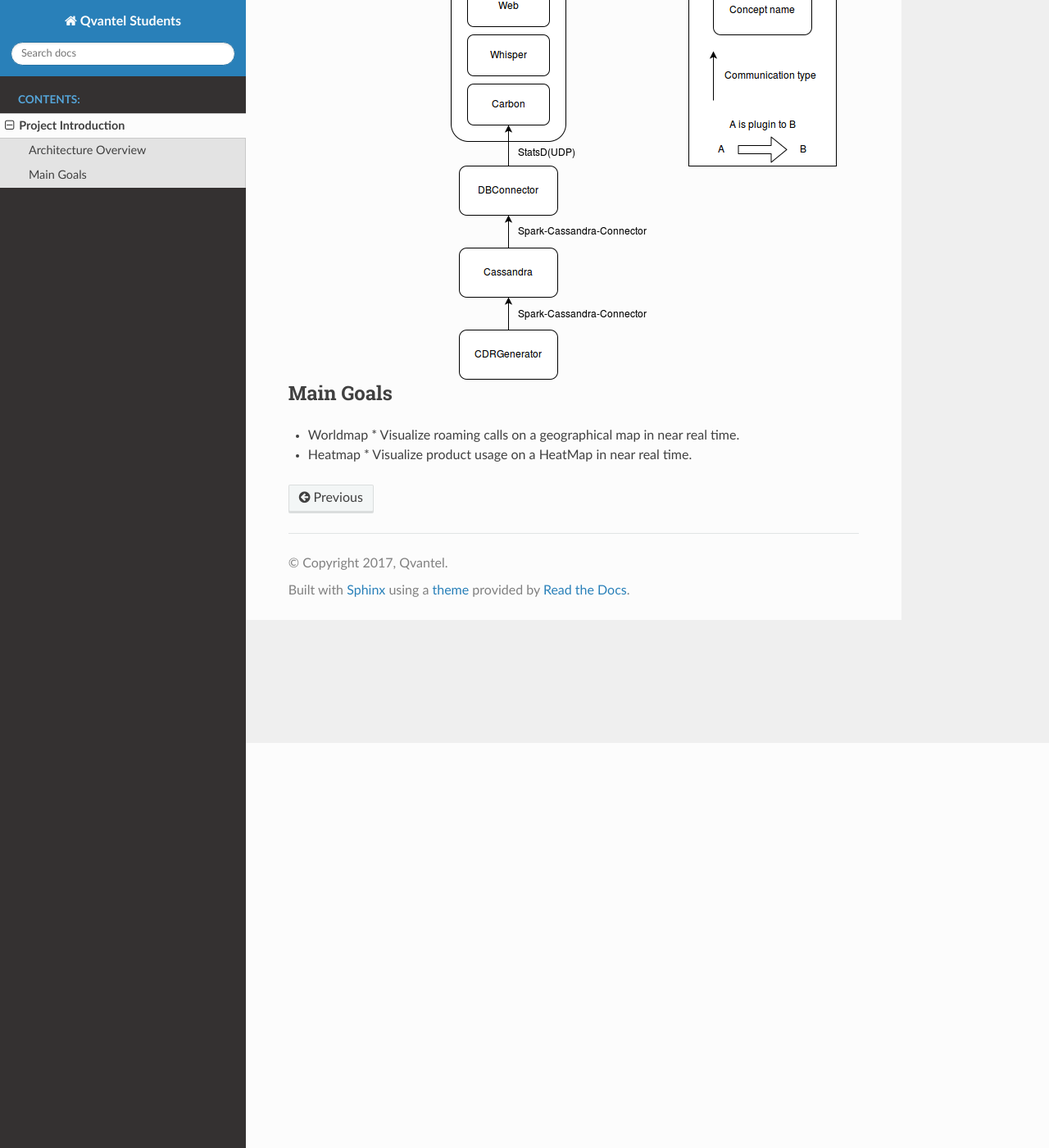
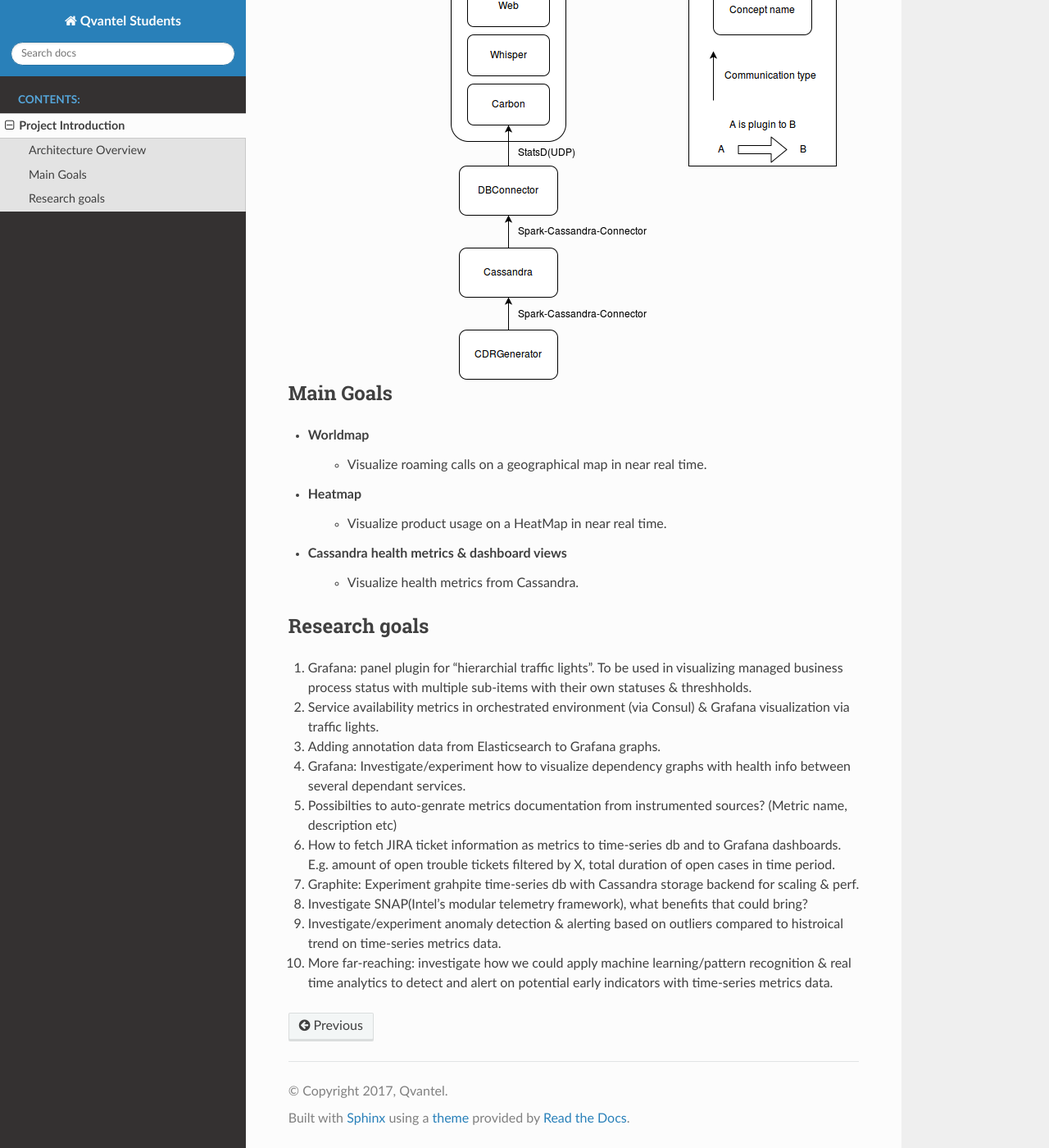
Before and after one commit to qvantel/orcd, a Sphinx documentation site: the page built from Documentation/docs/source/project_introduction.rst, in a window 1280 px wide and 1400 px high, scrolled down 494 px. Shown: the whole window at 82% size. Built offline with Sphinx 7.4.7 and the Read the Docs theme 2.0.0, drawn with Linux system fonts in a browser that asks for light colours; some of the changed text lies outside the part shown.

Commit message:
Added research goals to project introduction

```diff
--- a/Documentation/docs/source/project_introduction.rst
+++ b/Documentation/docs/source/project_introduction.rst
@@ -1,6 +1,6 @@
 Project Introduction
 ====================
-The aim of this project is to evaluate if it is possible to handle real-time data in a microservice environment. Fake generated CDR data will be "streamed" into a Cassandra database, the data will be fetched from the database and aggregated, the data will then be pushed into the time series database Graphite. To visualize the data, Grafana will be used.
+The aim of this project is to evaluate if it is possible to handle real-time data in a microservice environment. Fake generated CDR data will be "streamed" into a Cassandra database, the data will be fetched from the database and aggregated, the data will then be pushed into the time-series database Graphite. To visualize the data, Grafana will be used.
 
 =====================
 Architecture Overview
@@ -15,7 +15,27 @@
 Main Goals
 ==========
 
-*   Worldmap
+* Worldmap
     * Visualize roaming calls on a geographical map in near real time.
-*   Heatmap
+
+* Heatmap
     * Visualize product usage on a HeatMap in near real time.
+
+* Cassandra health metrics & dashboard views
+    * Visualize health metrics from Cassandra.
+
+
+==============
+Research goals
+==============
+
+1. Grafana: panel plugin for "hierarchial traffic lights". To be used in visualizing managed business process status with multiple sub-items with their own statuses & threshholds.
+2. Service availability metrics in orchestrated environment (via Consul) & Grafana visualization via traffic lights.
+3. Adding annotation data from Elasticsearch to Grafana graphs.
+4. Grafana: Investigate/experiment how to visualize dependency graphs with health info between several dependant services.
+5. Possibilties to auto-genrate metrics documentation from instrumented sources? (Metric name, description etc)
+6. How to fetch JIRA ticket information as metrics to time-series db and to Grafana dashboards. E.g. amount of open trouble tickets filtered by X, total duration of open cases in time period.
+7. Graphite: Experiment grahpite time-series db with Cassandra storage backend for scaling & perf.
+8. Investigate SNAP(Intel's modular telemetry framework), what benefits that could bring?
+9. Investigate/experiment anomaly detection & alerting based on outliers compared to histroical trend on time-series metrics data.
+10. More far-reaching: investigate how we could apply machine learning/pattern recognition & real time analytics to detect and alert on potential early indicators with time-series metrics data.
```
